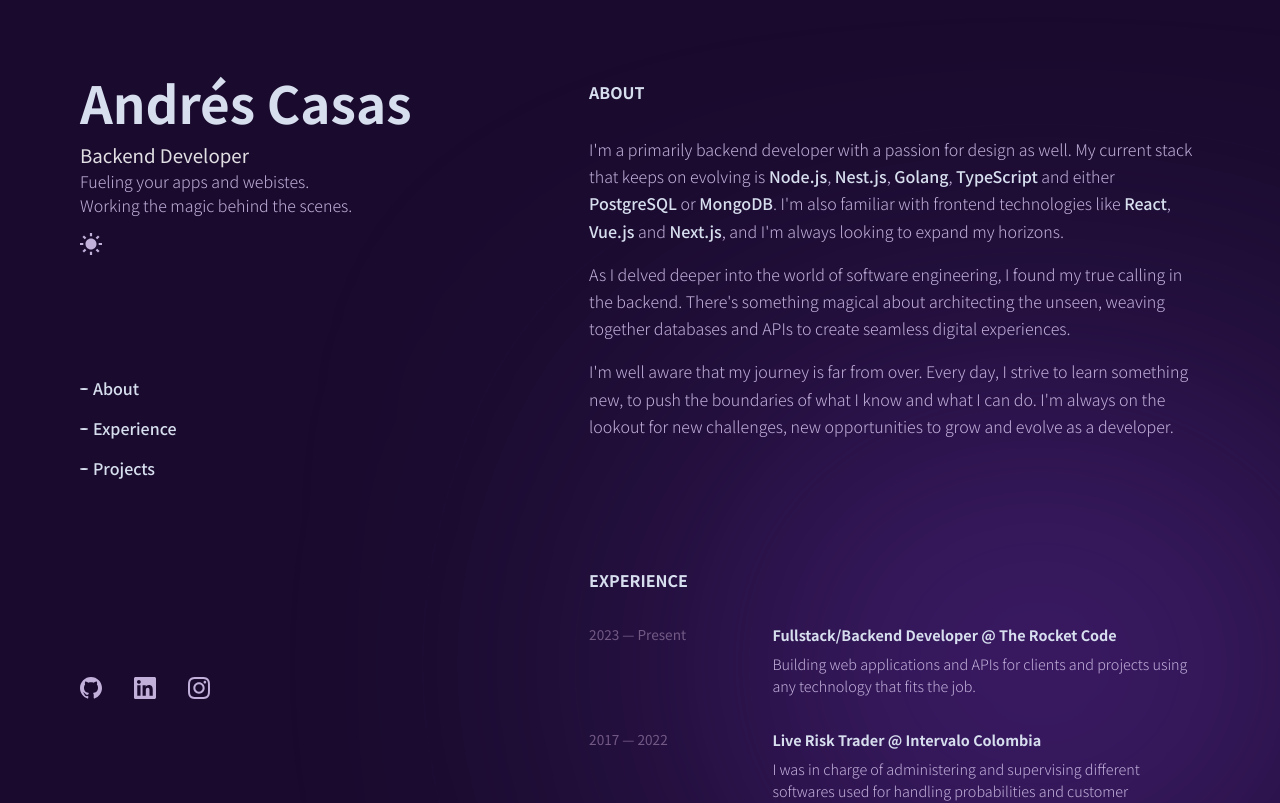
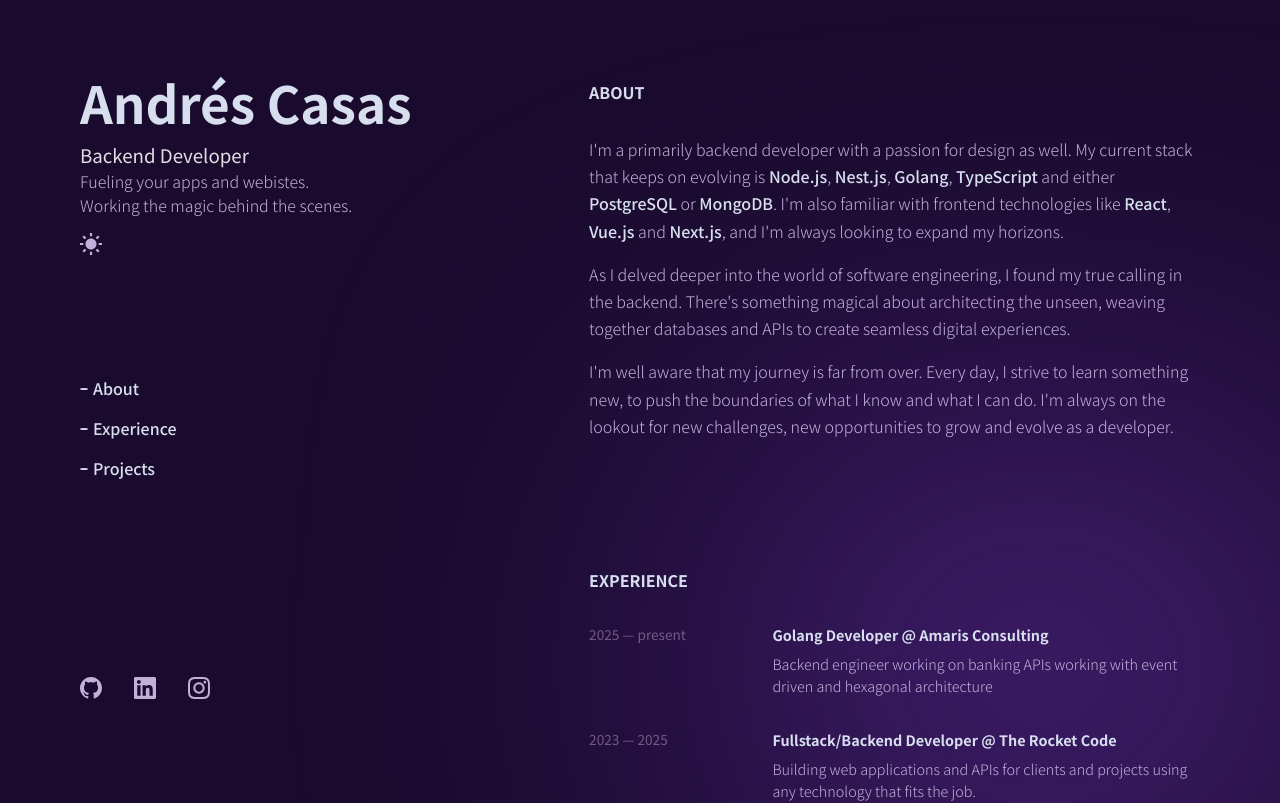
Before and after one commit to RinnAnd/AC-Portfolio, a React (Vite) app: page / in a window 1280 px wide. Shown: the top 803 px of the page. Built offline with nearby package versions, Linux system fonts and the light colour scheme; a web font is replaced by a local one.

Commit message:
adding new experiencie

```diff
--- a/src/sections/experience/Experience.jsx
+++ b/src/sections/experience/Experience.jsx
@@ -26,7 +26,14 @@ const Experience = () => {
       <h2>EXPERIENCE</h2>
       <div className="jobs">
         <Exp
-          duration="2023 — Present"
+          duration="2025 — present"
+          position="Golang Developer"
+          company="Amaris Consulting"
+          anchor="https://amaris.com/"
+          description="Backend engineer working on banking APIs working with event driven and hexagonal architecture"
+        />
+        <Exp
+          duration="2023 — 2025"
           position="Fullstack/Backend Developer"
           company="The Rocket Code"
           anchor="https://therocketcode.com/"
```
